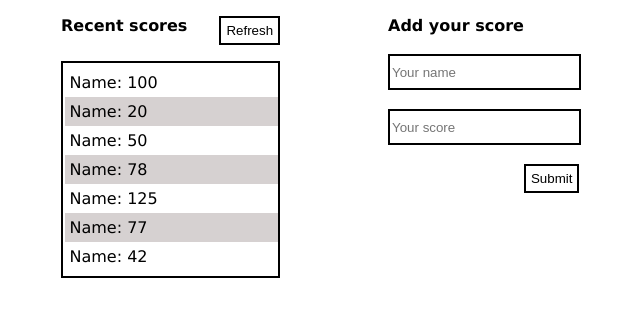
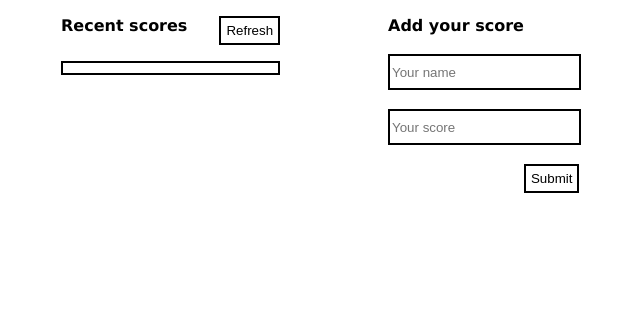
Before and after one commit to NalianAchei2020/LeaderBoard, a website built with webpack: page src/index.html in a window 1280 px wide. Shown: the part 201-518 px from the top of the page, without its empty margins (323-963 px from the left). Built offline with nearby package versions, Linux system fonts and the light colour scheme.

Commit message:
remove static data

```diff
--- a/src/index.html
+++ b/src/index.html
@@ -17,15 +17,7 @@
             <h4>Recent scores</h4>
             <button>Refresh</button>
           </div>
-          <ul class="list">
-            <li>Name: 100</li>
-            <li>Name: 20</li>
-            <li>Name: 50</li>
-            <li>Name: 78</li>
-            <li>Name: 125</li>
-            <li>Name: 77</li>
-            <li>Name: 42</li>
-          </ul>
+          <ul class="list"></ul>
         </section>
         <section class="formInputs">
           <h4>Add your score</h4>
```
